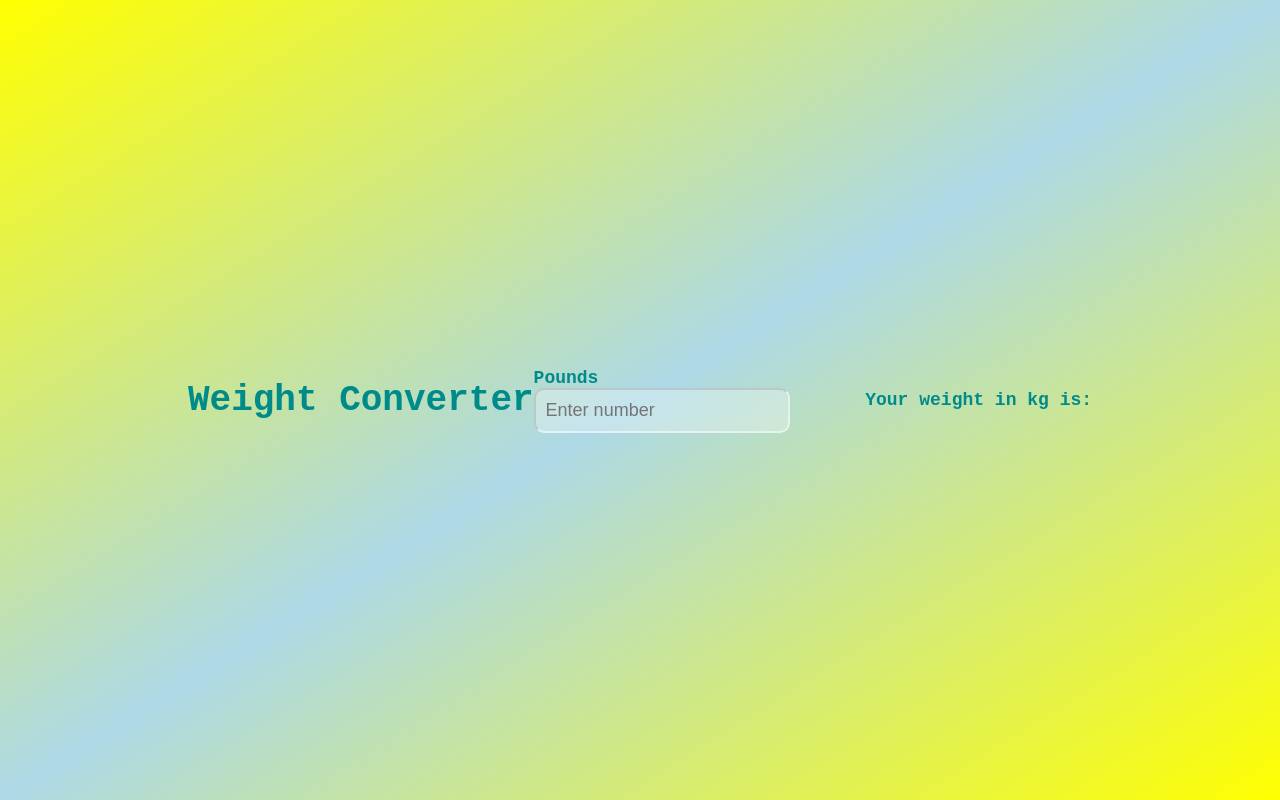
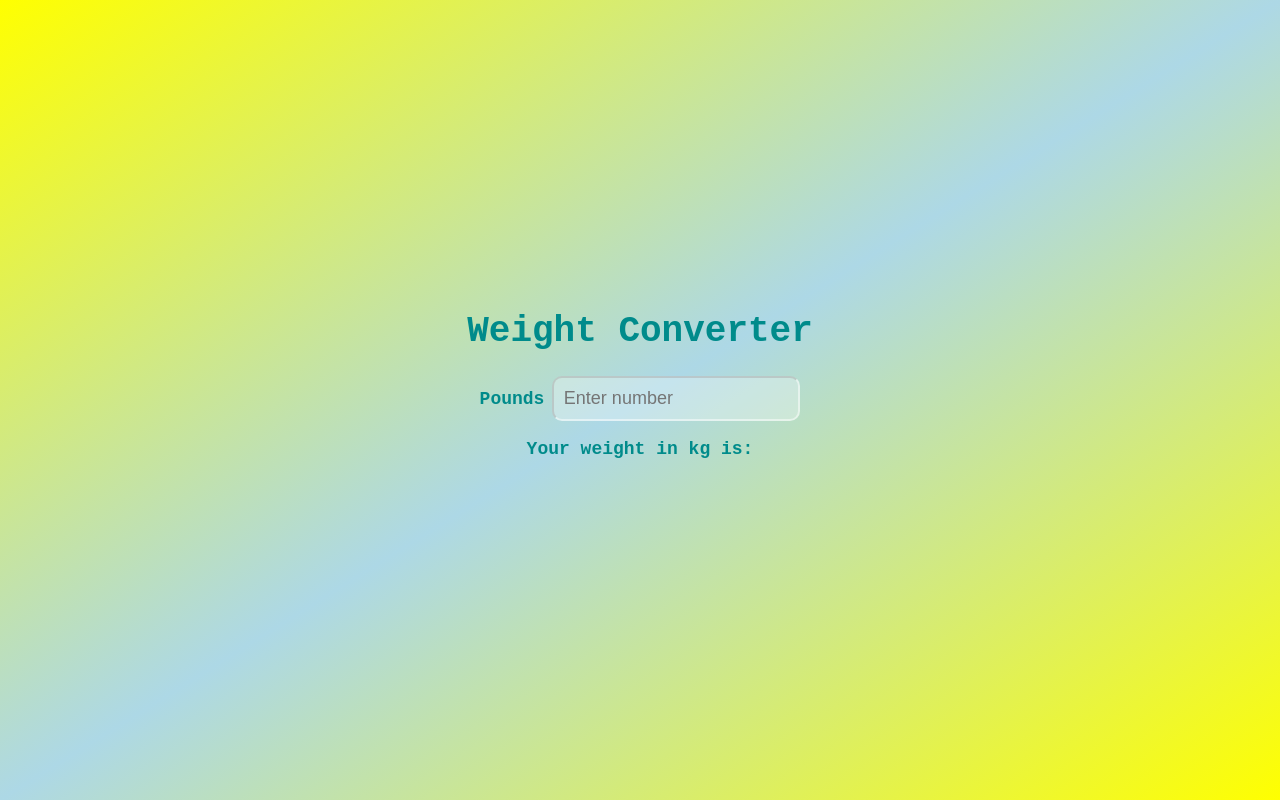
Before and after one commit to AmirTaki/weight-converter, a plain HTML site: page index.html in a window 1280 px wide. Drawn offline with Linux system fonts and the light colour scheme.

Commit message:
compelete at project part 2

```diff
--- a/index.html
+++ b/index.html
@@ -9,7 +9,7 @@
 <body>
     <div class="container">
         <h1 class="heading">Weight Converter</h1>
-        <div class="input-continer">
+        <div class="input-container">
             <label for="pounds">Pounds</label>
             <input type="number" id = "input" class ="input" step=".1" placeholder="Enter number">
         </div>
--- a/src/styles.css
+++ b/src/styles.css
@@ -11,6 +11,7 @@ body {
 
 .container {
     display: flex;
+    flex-flow: column nowrap;
     justify-content: space-between;
     align-items: center;
     font-size: 18px;
```
